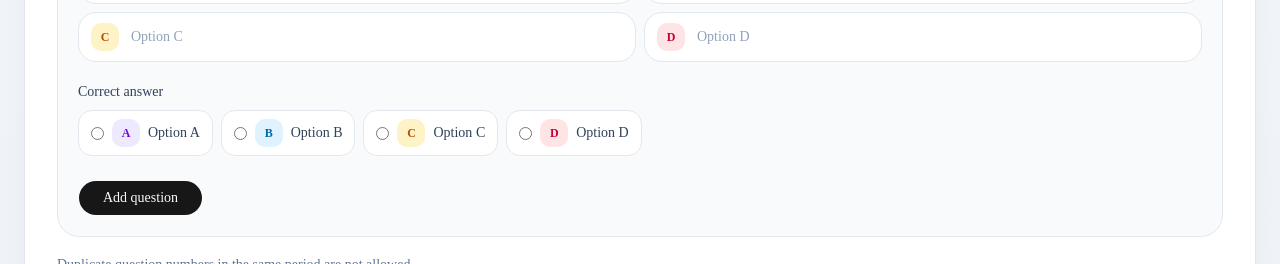
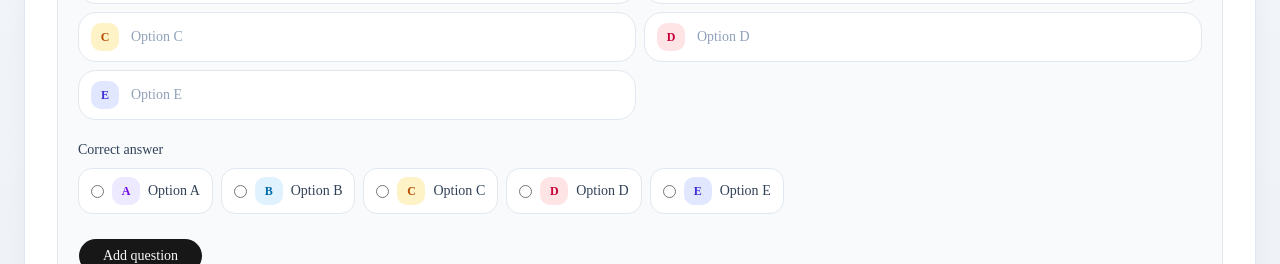
Before and after one commit to Germix-Game/germix-admin, a Next.js app: page /admin/questions in a window 1280 px wide. Shown: the part 1097-1361 px from the top of the page. Built offline with nearby package versions, Linux system fonts and the light colour scheme; no server answers; the database is empty.

Commit message:
feat: add option E in posttest

```diff
--- a/app/admin/_components/option-badge.tsx
+++ b/app/admin/_components/option-badge.tsx
@@ -5,6 +5,7 @@ const optionColors: Record<AnswerOption, string> = {
   [AnswerOption.B]: "bg-sky-100 text-sky-700",
   [AnswerOption.C]: "bg-amber-100 text-amber-700",
   [AnswerOption.D]: "bg-rose-100 text-rose-700",
+  [AnswerOption.E]: "bg-indigo-100 text-indigo-700",
 };
 
 type OptionBadgeProps = {
--- a/app/admin/_components/question-form.tsx
+++ b/app/admin/_components/question-form.tsx
@@ -5,7 +5,7 @@ import { AnswerOption, PostTestPeriod, type PostTestQuestion } from "../_types";
 import { Button } from "@/components/ui/button";
 import { OptionBadge } from "./option-badge";
 
-const ANSWER_OPTIONS = [AnswerOption.A, AnswerOption.B, AnswerOption.C, AnswerOption.D] as const;
+const ANSWER_OPTIONS = [AnswerOption.A, AnswerOption.B, AnswerOption.C, AnswerOption.D, AnswerOption.E] as const;
 
 type QuestionFormProps = {
   period: PostTestPeriod;
@@ -67,7 +67,7 @@ export function QuestionForm({ period, nextSortOrder, question, onCancel }: Ques
         />
       </label>
 
-      {/* Options A–D */}
+      {/* Options A–E */}
       <fieldset className="space-y-2">
         <legend className="text-sm font-medium text-slate-700 mb-2">Answer options</legend>
         <div className="grid gap-2 sm:grid-cols-2">
--- a/app/admin/_components/question-row.tsx
+++ b/app/admin/_components/question-row.tsx
@@ -8,7 +8,7 @@ import { QuestionForm } from "./question-form";
 import { Button } from "@/components/ui/button";
 import { AnswerOption } from "../_types";
 
-const ANSWER_OPTIONS = [AnswerOption.A, AnswerOption.B, AnswerOption.C, AnswerOption.D] as const;
+const ANSWER_OPTIONS = [AnswerOption.A, AnswerOption.B, AnswerOption.C, AnswerOption.D, AnswerOption.E] as const;
 
 type QuestionRowProps = {
   question: PostTestQuestion;
--- a/app/admin/_types.ts
+++ b/app/admin/_types.ts
@@ -8,13 +8,14 @@ export enum AnswerOption {
   B = "B",
   C = "C",
   D = "D",
+  E = "E",
 }
 
 export type PostTestQuestion = {
   id: string;
   period: PostTestPeriod;
   body: string;
-  options: [string, string, string, string]; // [A, B, C, D]
+  options: [string, string, string, string, string]; // [A, B, C, D, E]
   correctOption: AnswerOption;
   sortOrder: number;
 };
--- a/app/admin/questions/page.tsx
+++ b/app/admin/questions/page.tsx
@@ -33,7 +33,7 @@ type SearchParams = Promise<{
 
 const errorMessages: Record<string, string> = {
   missing_body: "Question text cannot be empty.",
-  missing_options: "All four answer options must be filled in.",
+  missing_options: "All five answer options must be filled in.",
   duplicate_option: "Answer options must be unique.",
   missing_correct: "Select a correct answer.",
   invalid_period: "Select a valid period (Midterm or Final).",
@@ -55,7 +55,7 @@ async function getQuestions(): Promise<PostTestQuestion[]> {
     id: q.id,
     period: q.period as PostTestPeriod,
     body: q.body,
-    options: q.options as [string, string, string, string],
+    options: q.options as [string, string, string, string, string],
     correctOption: q.correctOption as AnswerOption,
     sortOrder: q.sortOrder,
   }));
--- a/app/api/admin/posttest/[id]/route.ts
+++ b/app/api/admin/posttest/[id]/route.ts
@@ -53,6 +53,7 @@ async function handleUpdate(
         String(data.get("option_B") ?? "").trim(),
         String(data.get("option_C") ?? "").trim(),
         String(data.get("option_D") ?? "").trim(),
+        String(data.get("option_E") ?? "").trim(),
       ]
     : existing.options;
 
--- a/app/api/admin/posttest/route.ts
+++ b/app/api/admin/posttest/route.ts
@@ -34,6 +34,7 @@ export async function POST(req: NextRequest) {
     String(data.get("option_B") ?? "").trim(),
     String(data.get("option_C") ?? "").trim(),
     String(data.get("option_D") ?? "").trim(),
+    String(data.get("option_E") ?? "").trim(),
   ];
 
   const correctOption = String(data.get("correctOption") ?? "");
--- a/lib/posttest.ts
+++ b/lib/posttest.ts
@@ -29,13 +29,13 @@ export function validateQuestionInput(input: QuestionInput) {
   }
 
   if (options !== undefined) {
-    if (options.some((o) => !o?.trim())) {
+    if (options.length !== 5 || options.some((o) => !o?.trim())) {
       return "missing_options";
     }
 
     const normalized = options.map((o) => o.trim());
 
-    if (new Set(normalized).size !== 4) {
+    if (new Set(normalized).size !== 5) {
       return "duplicate_option";
     }
   }
```
Also changed, not shown: 2 other files (tests, documents, lock files or other folders).
